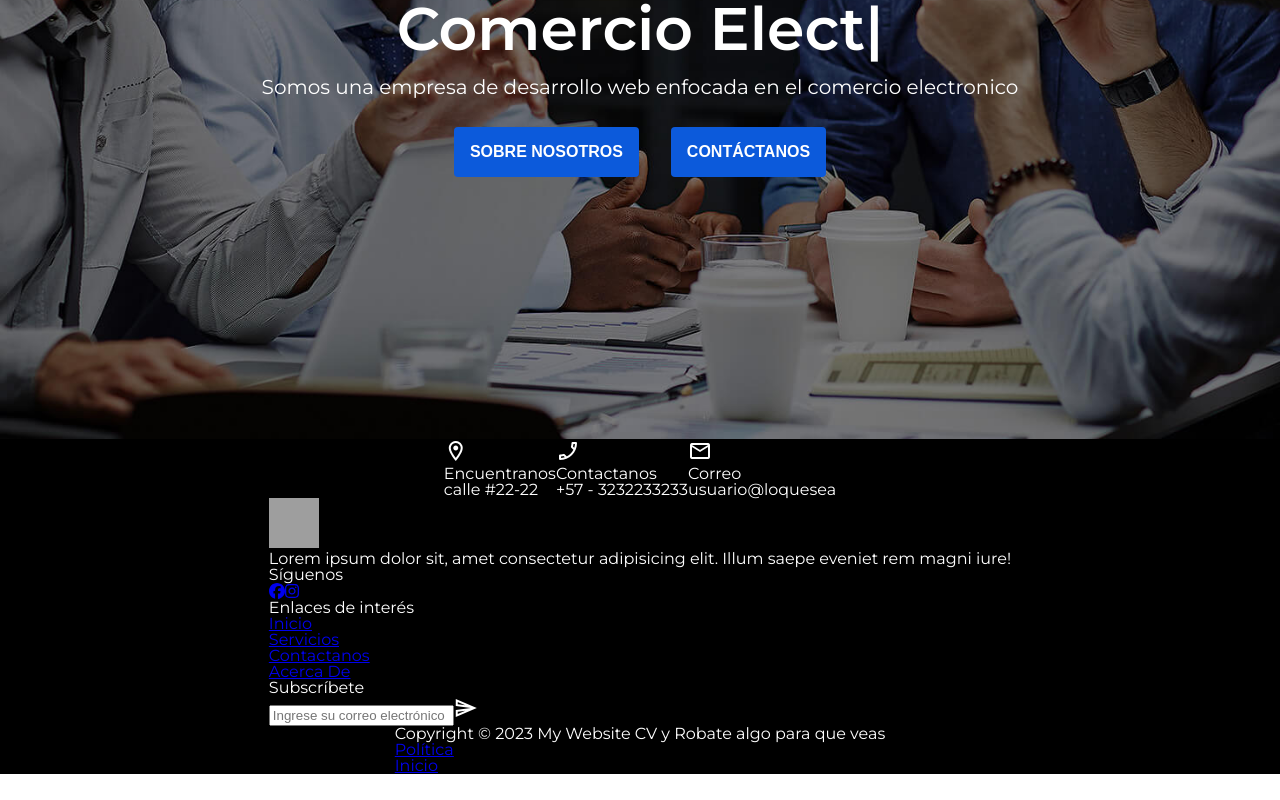
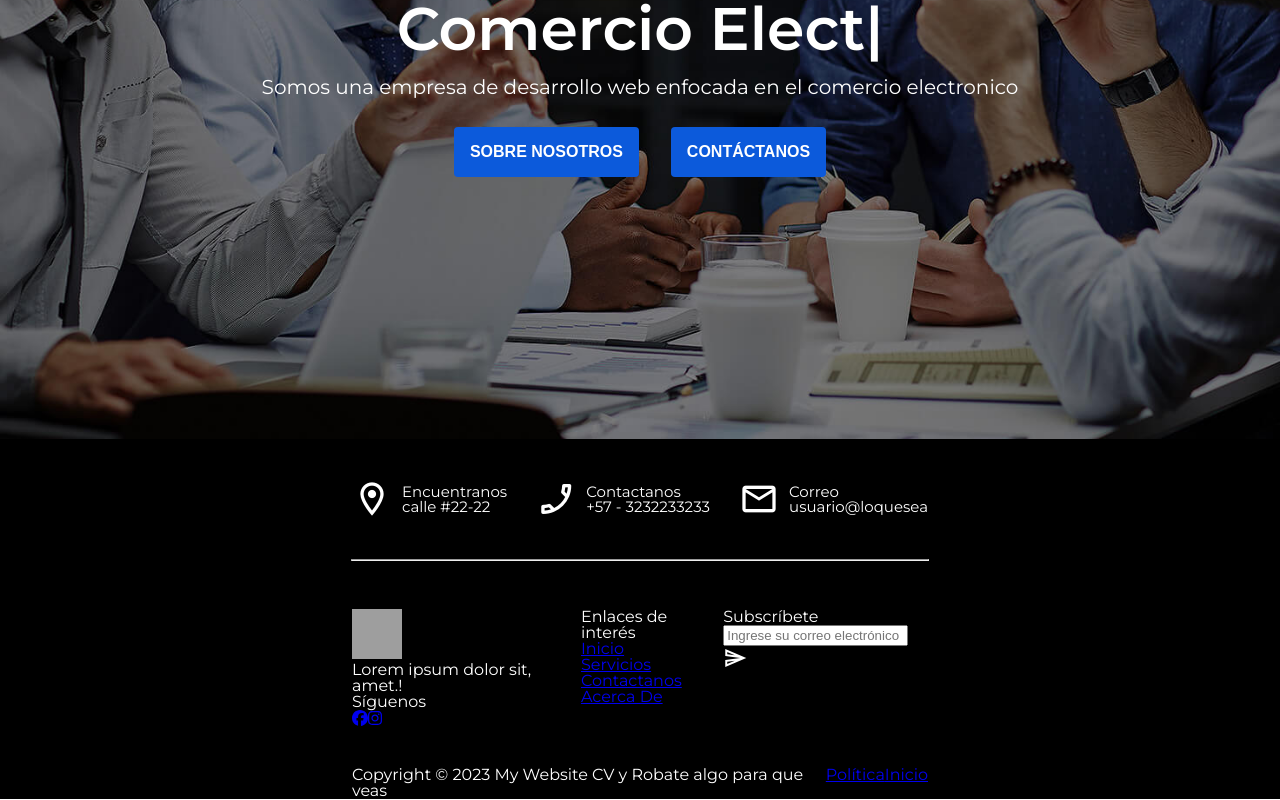
Before and after one commit to LST-Developers/company-website, a React (Create React App) app: page / in a window 1280 px wide. Shown: the part 361-1161 px from the top of the page. Before the commit the page ends 1136 px from the top, so only its background shows below. Built offline with nearby package versions, Linux system fonts and the light colour scheme; grey boxes are pictures that could not be loaded; a web font is replaced by a local one.

Commit message:
Se agregó un poco de estilo al Footer

```diff
--- a/src/components/Footer.jsx
+++ b/src/components/Footer.jsx
@@ -16,14 +16,14 @@ function Footer() {
                 <p>calle #22-22</p>
               </div>
             </div>
-            <div class="callUs">
+            <div class="findUs">
               <span class="material-icons-outlined">phone_enabled</span>
               <div>
                 <h4>Contactanos</h4>
                 <p>+57 - 3232233233</p>
               </div>
             </div>
-            <div class="mailUs">
+            <div class="findUs">
               <span class="material-icons-outlined">mail</span>
               <div>
                 <h4>Correo</h4>
@@ -31,11 +31,12 @@ function Footer() {
               </div>
             </div>
           </div>
+          <hr/>
           <div class="infoUseful">
             <div class="infogeneral">
               <div class="logosRedes">
                 <img src="https://thumbs.dreamstime.com/b/letter-lst-simple-monogram-logo-icon-design-initial-vector-illustration-203570670.jpg" alt="logo del equipo" width="50" height="50" className='logo'/>
-                <p>Lorem ipsum dolor sit, amet consectetur adipisicing elit. Illum saepe eveniet rem magni iure!</p>
+                <p>Lorem ipsum dolor sit, amet.!</p>
                 <p>Síguenos</p>
                 <div>
                   <a href="DiderccionDeFacebookDeLaEmpresa">
--- a/src/sass/layout/_footer.scss
+++ b/src/sass/layout/_footer.scss
@@ -5,8 +5,45 @@ footer{
     align-items: center;
     background-color: $colorprincipal   ;
     color: white;
+
+    hr{
+        width: 45%;
+        margin-top: 40px;
+    }
+
+    .infoContact{
+        display: flex;
+        justify-content: space-between;
+        width: 45%;
+        text-align: left;
+        margin-top: 40px;
+        font-size: 15px;
+
+        .findUs{
+            display: flex;
+            align-items: center;
+        }
+
+        .findUs span{
+            margin-right: 10px;
+            font-size: 40px;
+        }
+
+    }
+
+    .infoUseful{
+        display: flex;
+        justify-content: space-between;
+        width: 45%;
+        text-align: left;
+        margin-top: 40px;
+    }
+
+    .infoLegal{
+        display: flex;
+        justify-content: space-between;
+        width: 45%;
+        text-align: left;
+        margin-top: 40px;
+    }
 }
-
-.infoContact{
-    display: flex;
-}
```
